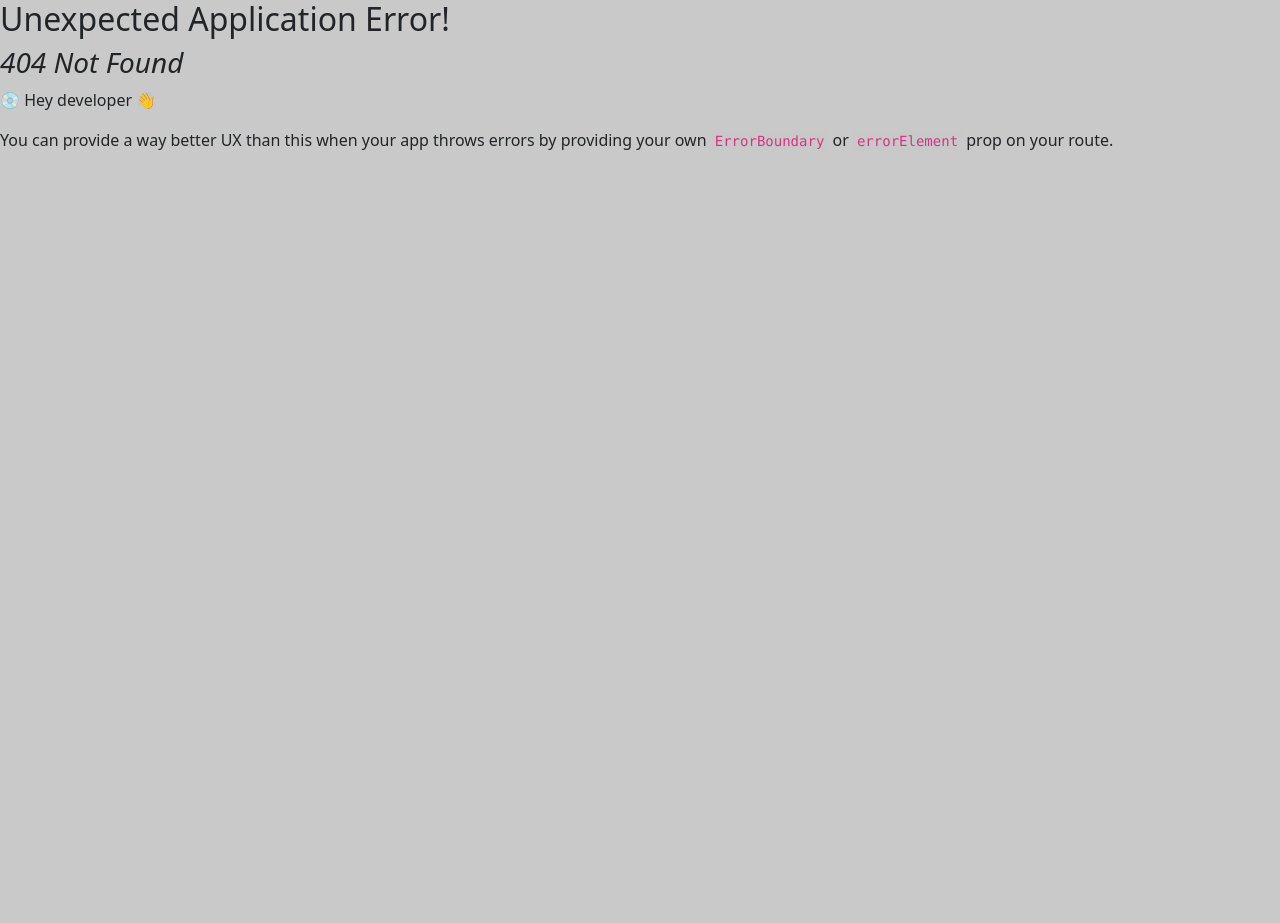
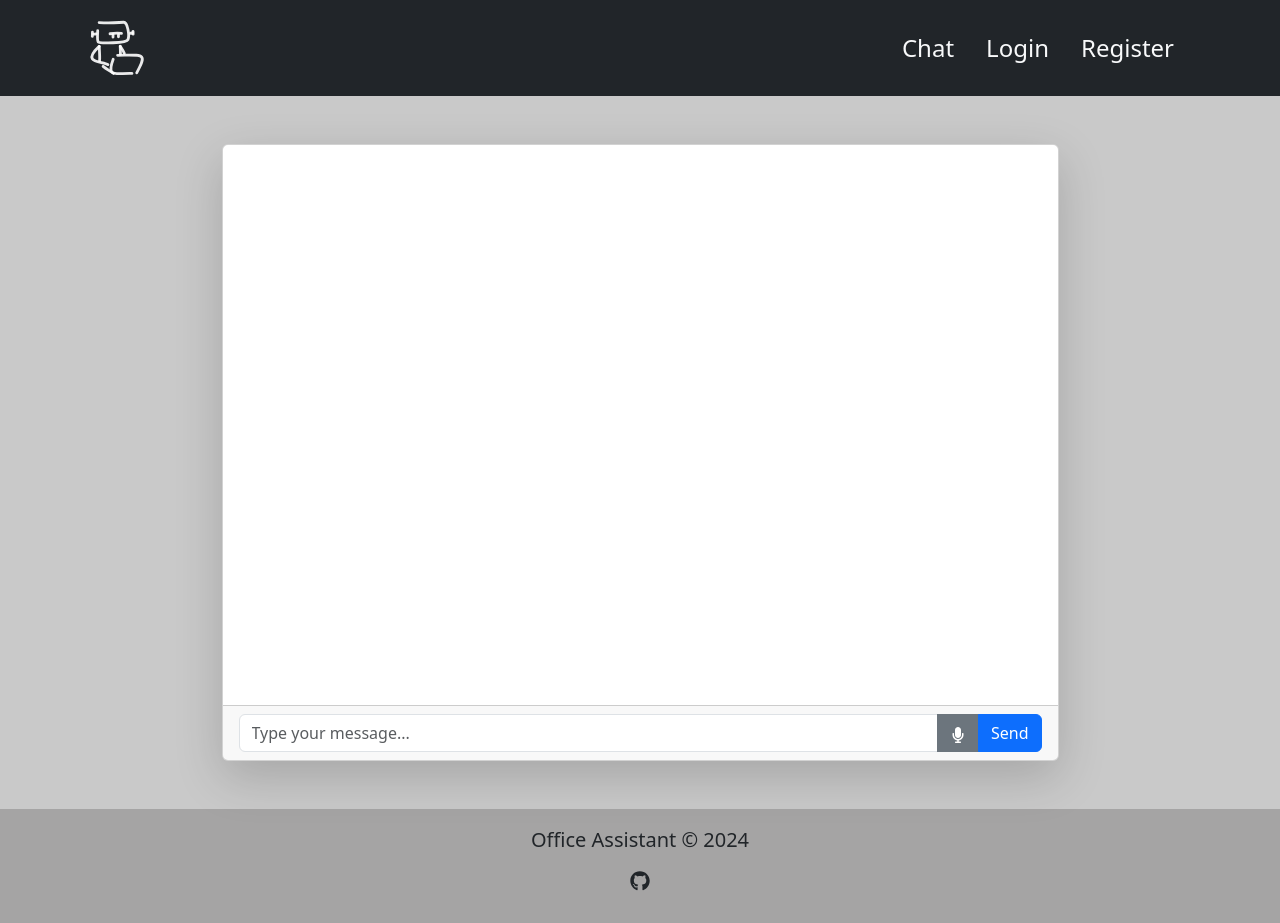
Before and after one commit to fanischam/AI-office-assistant, a React (Vite) app in the folder frontend/: page /chat in a window 1280 px wide. Before the commit this address had no page. Before the commit the page ends 800 px from the top, so only its background shows below. Built offline with nearby package versions, Linux system fonts and the light colour scheme.

Commit message:
Created Chat page and components

```diff
--- /dev/null
+++ b/frontend/src/components/ChatInput.tsx
@@ -0,0 +1,42 @@
+import React, { useState } from 'react';
+import { InputGroup, FormControl, Button } from 'react-bootstrap';
+import { FaMicrophone } from 'react-icons/fa';
+import { speechRecognitionMiddleware } from '../middleware/speechToText';
+
+interface InputFieldProps {
+  onSendMessage: (message: string) => void;
+}
+
+const ChatInput: React.FC<InputFieldProps> = ({ onSendMessage }) => {
+  const [input, setInput] = useState('');
+
+  const handleSpeechToText = () => {
+    speechRecognitionMiddleware();
+  };
+
+  const handleSend = () => {
+    if (input.trim() !== '') {
+      onSendMessage(input);
+      setInput('');
+    }
+  };
+
+  return (
+    <InputGroup className='input-field'>
+      <FormControl
+        placeholder='Type your message...'
+        value={input}
+        onChange={(e) => setInput(e.target.value)}
+        onKeyPress={(e) => (e.key === 'Enter' ? handleSend() : null)}
+      />
+      <Button variant='secondary' onClick={handleSpeechToText}>
+        <FaMicrophone />
+      </Button>
+      <Button variant='primary' onClick={handleSend}>
+        Send
+      </Button>
+    </InputGroup>
+  );
+};
+
+export default ChatInput;
--- /dev/null
+++ b/frontend/src/components/ChatMessage.tsx
@@ -0,0 +1,27 @@
+import React from 'react';
+import { Message as MessageType } from '../utils/chatUtils';
+
+interface MessageProps {
+  text: string;
+  sender: MessageType['sender'];
+}
+
+const ChatMessage: React.FC<MessageProps> = ({ text, sender }) => {
+  return (
+    <div
+      className={`message d-flex ${
+        sender === 'user' ? 'justify-content-end' : 'justify-content-start'
+      } mb-2`}
+    >
+      <div
+        className={`p-2 rounded text-white ${
+          sender === 'user' ? 'bg-primary' : 'bg-secondary'
+        }`}
+      >
+        <strong>{sender === 'user' ? 'You' : 'Assistant'}:</strong> {text}
+      </div>
+    </div>
+  );
+};
+
+export default ChatMessage;
--- /dev/null
+++ b/frontend/src/components/ChatWindow.tsx
@@ -0,0 +1,33 @@
+import React, { useState, useEffect, useRef } from 'react';
+import ChatMessage from './ChatMessage';
+import ChatInput from './ChatInput';
+import { Card } from 'react-bootstrap';
+import { processUserMessage, Message as MessageType } from '../utils/chatUtils';
+
+const ChatWindow: React.FC = () => {
+  const [messages, setMessages] = useState<MessageType[]>([]);
+  const messagesEndRef = useRef<HTMLDivElement | null>(null);
+
+  const handleSendMessage = (message: string) => {
+    processUserMessage(message, setMessages);
+  };
+
+  return (
+    <Card className='chat-window w-75 shadow-lg'>
+      <Card.Body
+        className='message-container overflow-auto p-3'
+        style={{ height: '70vh' }}
+      >
+        {messages.map((msg, index) => (
+          <ChatMessage key={index} text={msg.text} sender={msg.sender} />
+        ))}
+        <div ref={messagesEndRef} />
+      </Card.Body>
+      <Card.Footer>
+        <ChatInput onSendMessage={handleSendMessage} />
+      </Card.Footer>
+    </Card>
+  );
+};
+
+export default ChatWindow;
--- a/frontend/src/components/Footer.tsx
+++ b/frontend/src/components/Footer.tsx
@@ -6,7 +6,7 @@ const Footer: React.FC = () => {
   return (
     <>
       <footer className='footer text-center text-lg-start'>
-        <div className='text-center py-5 fs-5'>
+        <div className='text-center py-3 fs-5'>
           <p>
             Office Assistant &copy; {currentYear}
             <a
--- a/frontend/src/main.tsx
+++ b/frontend/src/main.tsx
@@ -12,6 +12,7 @@ import './assets/styles/index.css';
 import LoginScreen from './screens/LoginScreen.tsx';
 import HomeScreen from './screens/HomeScreen.tsx';
 import RegisterScreen from './screens/RegisterScreen.tsx';
+import ChatScreen from './screens/ChatScreen.tsx';
 
 const router = createBrowserRouter(
   createRoutesFromElements(
@@ -19,6 +20,7 @@ const router = createBrowserRouter(
       <Route index={true} path='/' element={<HomeScreen />} />
       <Route path='/login' element={<LoginScreen />} />
       <Route path='/register' element={<RegisterScreen />} />
+      <Route path='/chat' element={<ChatScreen />} />
     </Route>
   )
 );
--- /dev/null
+++ b/frontend/src/middleware/speechToText.ts
@@ -0,0 +1,3 @@
+export const speechRecognitionMiddleware = () => {
+  alert('Not yet implemented!');
+};
--- /dev/null
+++ b/frontend/src/screens/ChatScreen.tsx
@@ -0,0 +1,13 @@
+import React from 'react';
+import ChatWindow from '../components/ChatWindow';
+import { Container } from 'react-bootstrap';
+
+const ChatScreen: React.FC = () => {
+  return (
+    <Container className='chat d-flex flex-column justify-content-center align-items-center my-5'>
+      <ChatWindow />
+    </Container>
+  );
+};
+
+export default ChatScreen;
--- a/frontend/src/screens/HomeScreen.tsx
+++ b/frontend/src/screens/HomeScreen.tsx
@@ -1,7 +1,14 @@
 import React from 'react';
 import { Container, Button } from 'react-bootstrap';
+import { useNavigate } from 'react-router-dom';
 
 const HomePage: React.FC = () => {
+  const navigate = useNavigate();
+
+  const handleClick = () => {
+    navigate('/chat');
+  };
+
   return (
     <Container className='d-flex flex-column justify-content-center align-items-center text-center mt-5 py-5'>
       <h1 className='my-5'>Welcome to Office Assistant</h1>
@@ -15,7 +22,7 @@ const HomePage: React.FC = () => {
         day or week. The robot also allows voice-activated appointment
         check-ins.
       </p>
-      <Button variant='dark' size='lg' className='mb-5'>
+      <Button variant='dark' size='lg' className='mb-5' onClick={handleClick}>
         Chat Now
       </Button>
     </Container>
--- /dev/null
+++ b/frontend/src/utils/chatUtils.ts
@@ -0,0 +1,21 @@
+export interface Message {
+  text: string;
+  sender: 'user' | 'bot';
+}
+
+export const processUserMessage = (
+  message: string,
+  setMessages: React.Dispatch<React.SetStateAction<Message[]>>
+) => {
+  const userMessage: Message = { text: message, sender: 'user' };
+  setMessages((prevMessages) => [...prevMessages, userMessage]);
+
+  // Simulate bot response
+  setTimeout(() => {
+    const botMessage: Message = {
+      text: `Bot response to: ${message}`,
+      sender: 'bot',
+    };
+    setMessages((prevMessages) => [...prevMessages, botMessage]);
+  }, 1000);
+};
```
